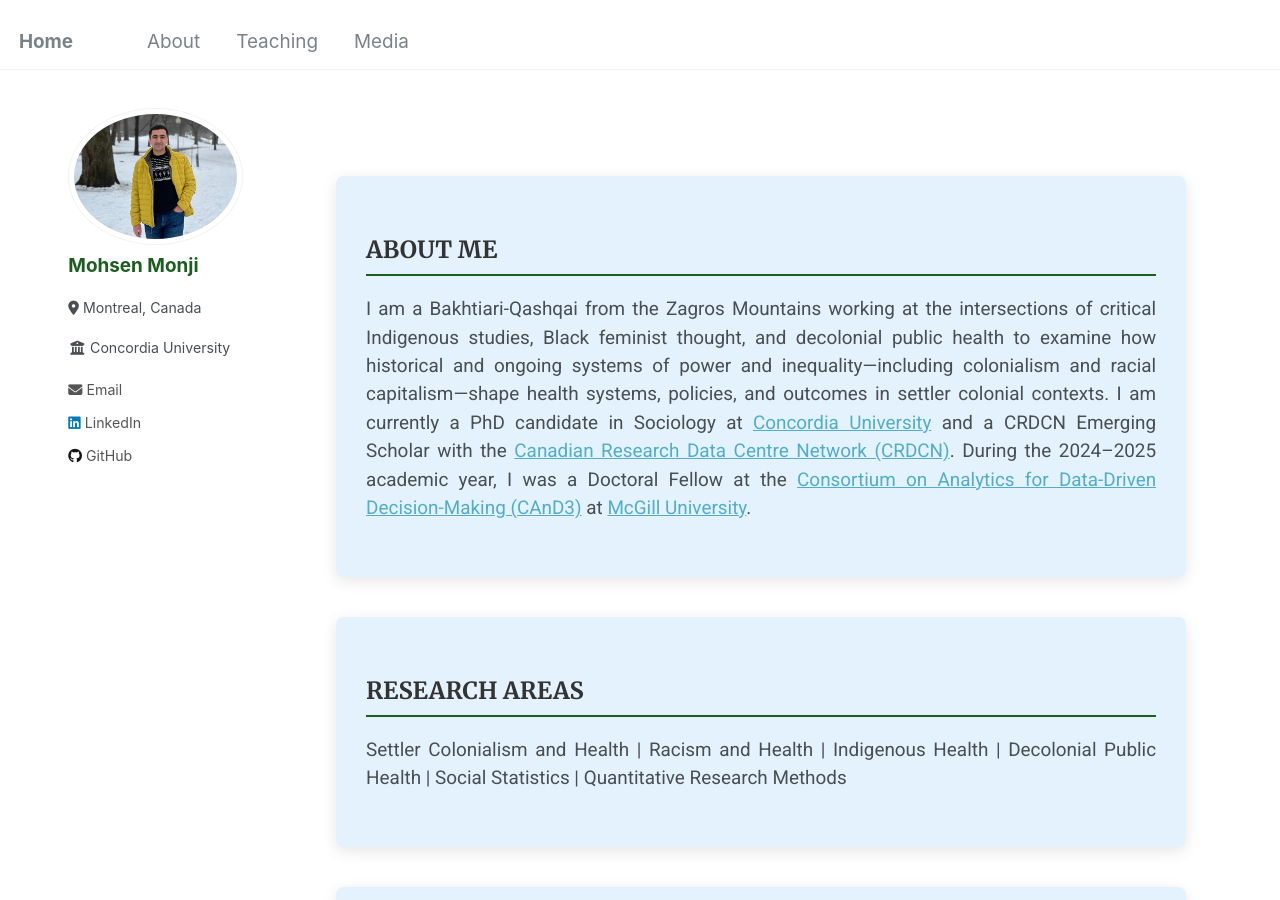
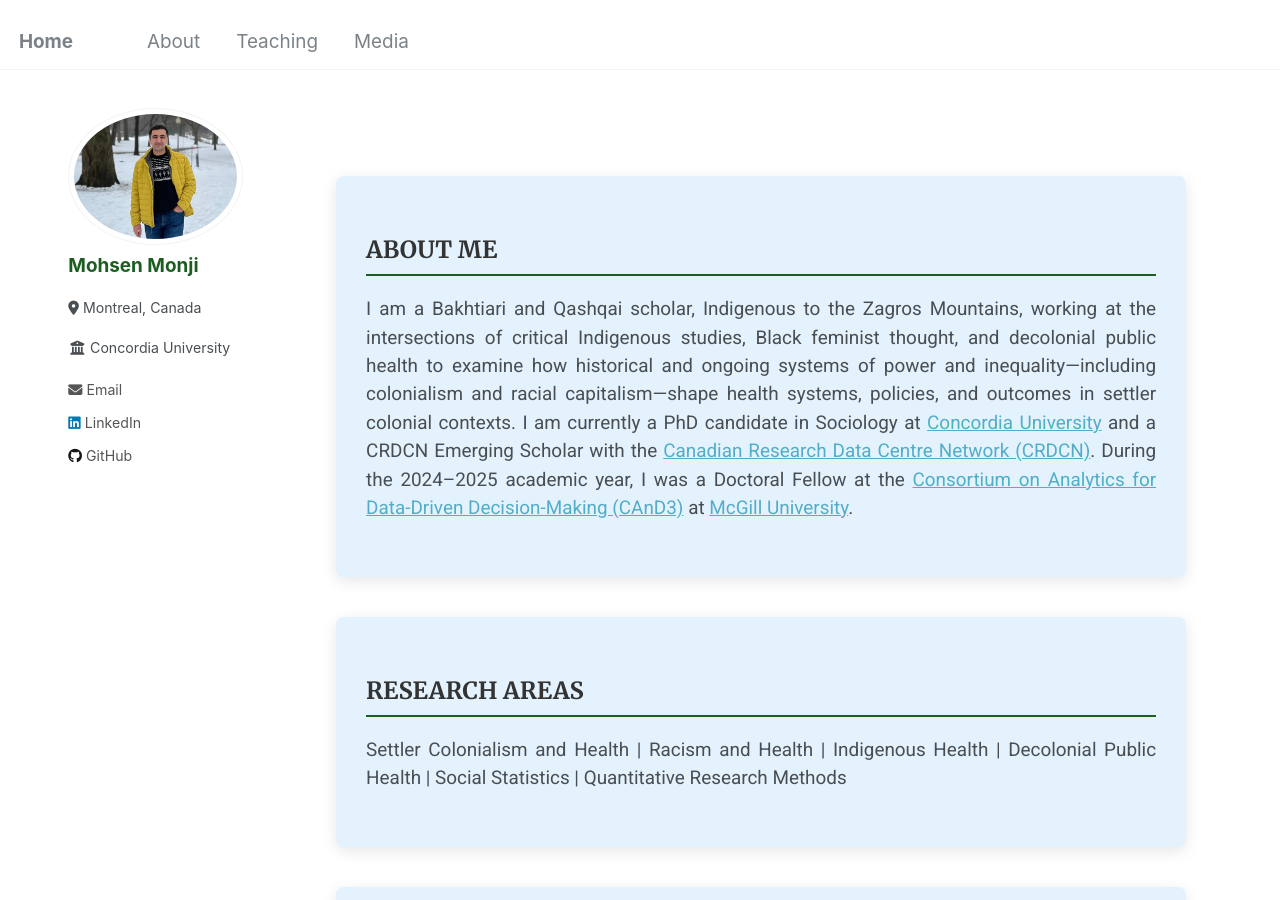
Before and after one commit to Mohsnmonji/mohsnmonji.github.io, a Jekyll site: the page built from about-me.md, in a window 1280 px wide and 900 px high. Built offline with Jekyll 4.4.1, drawn with Linux system fonts in a browser that asks for light colours.

Commit message:
Update about-me.md

```diff
--- a/about-me.md
+++ b/about-me.md
@@ -54,7 +54,7 @@ author_profile: true
 <div class="about-card">
   <h2>ABOUT ME</h2>
   <p>
-    I am a Bakhtiari-Qashqai from the Zagros Mountains working at the intersections of critical Indigenous studies, Black feminist thought, and decolonial public health to examine how historical and ongoing systems of power and inequality—including colonialism and racial capitalism—shape health systems, policies, and outcomes in settler colonial contexts.
+    I am a Bakhtiari and Qashqai scholar, Indigenous to the Zagros Mountains, working at the intersections of critical Indigenous studies, Black feminist thought, and decolonial public health to examine how historical and ongoing systems of power and inequality—including colonialism and racial capitalism—shape health systems, policies, and outcomes in settler colonial contexts.
     I am currently a PhD candidate in Sociology at
     <a href="https://www.concordia.ca/" target="_blank">Concordia University</a> and a CRDCN Emerging Scholar with the
     <a href="https://crdcn.ca" target="_blank">Canadian Research Data Centre Network (CRDCN)</a>.
```
